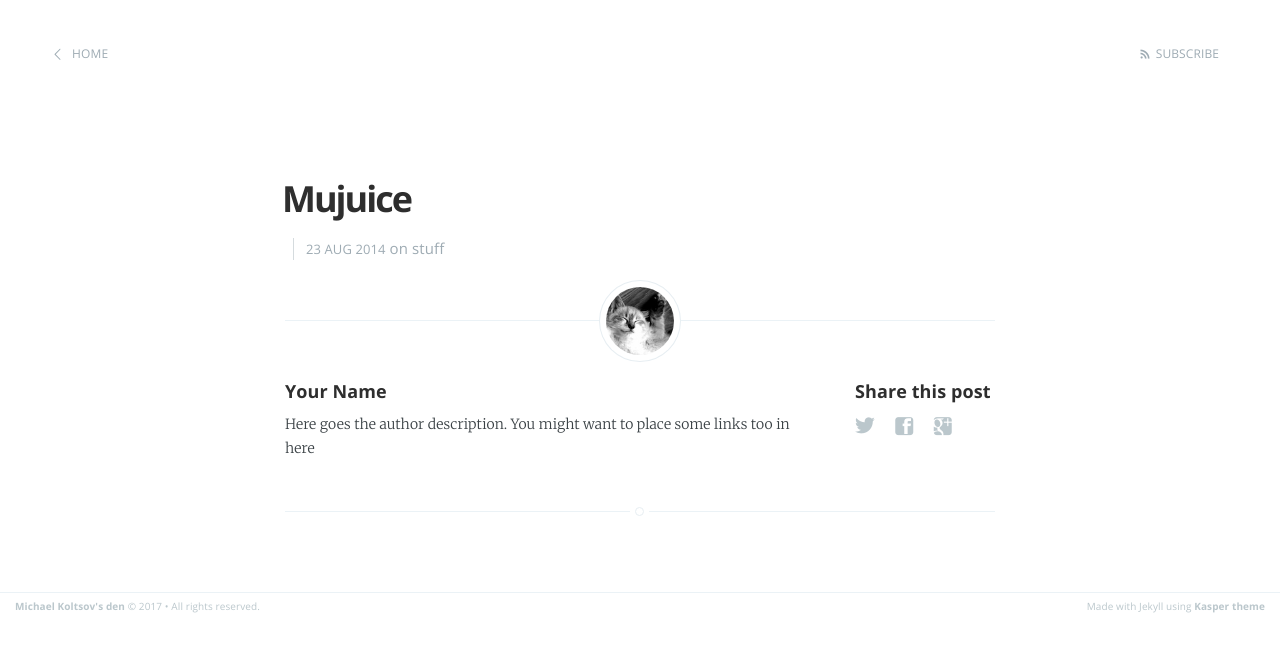
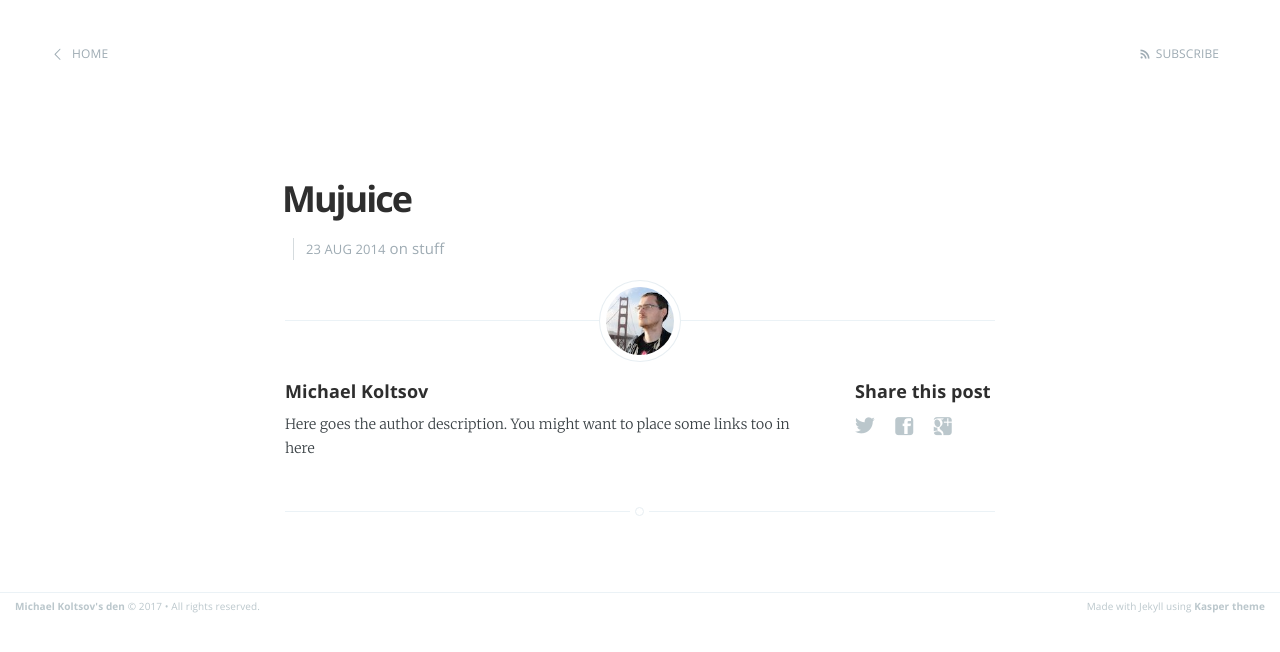
Before and after one commit to mkoltsov/app-decomposition-pres, a Jekyll site: the page built from _posts/2014-08-23-mujuice.md, in a window 1280 px wide. Shown: the top 652 px of the page. Built offline with Jekyll 4.4.1, drawn with Linux system fonts in a browser that asks for light colours.

Commit message:
author profile improved

```diff
--- a/_config.yml
+++ b/_config.yml
@@ -12,5 +12,5 @@ google_analytics: 'UA-XXXXXXXX-X'
 gems: [jekyll-paginate]
 
 # Details for the RSS feed generator
-url:            'blog url'
-author:         'Your Name'
+url:            'javabean.ru'
+author:         'Michael Koltsov'
--- a/index.html
+++ b/index.html
@@ -41,7 +41,7 @@ about: 'about.html'
             <h2 class="post-title"><a href="{{ post.url }}">{{ post.title }}</a></h2>
         </header>
         <section class="post-excerpt">
-            {{ post.excerpt }} <a class="read-more" href="{{ post.url }}">&raquo;</a>
+            {{ post.content }}
         </section>
         <footer class="post-meta">
             {% if site.author %}
```
Also changed, not shown: about-me.md (deleted, +0 -13 lines), about.md (+9 -2 lines), assets/images/profile.png.
